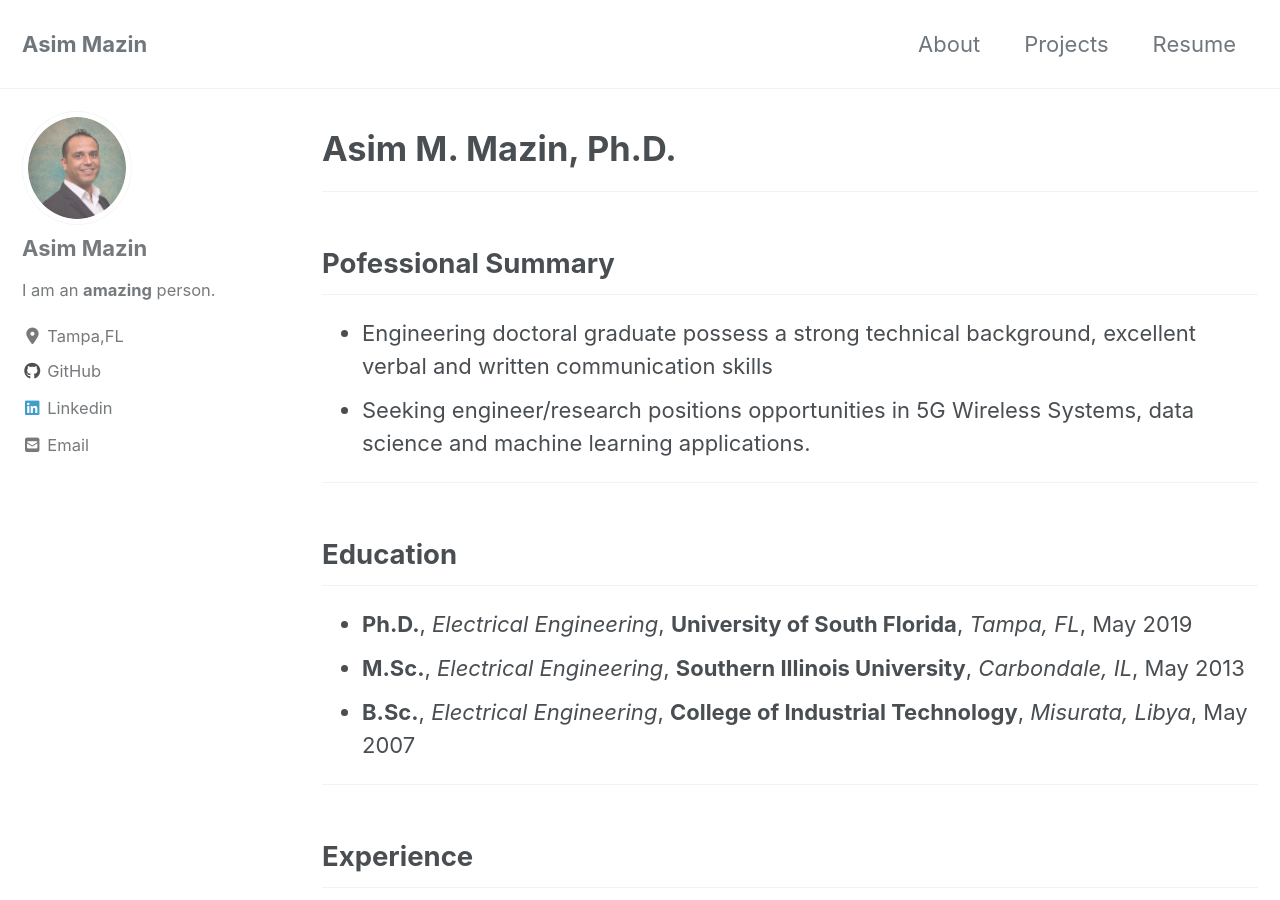
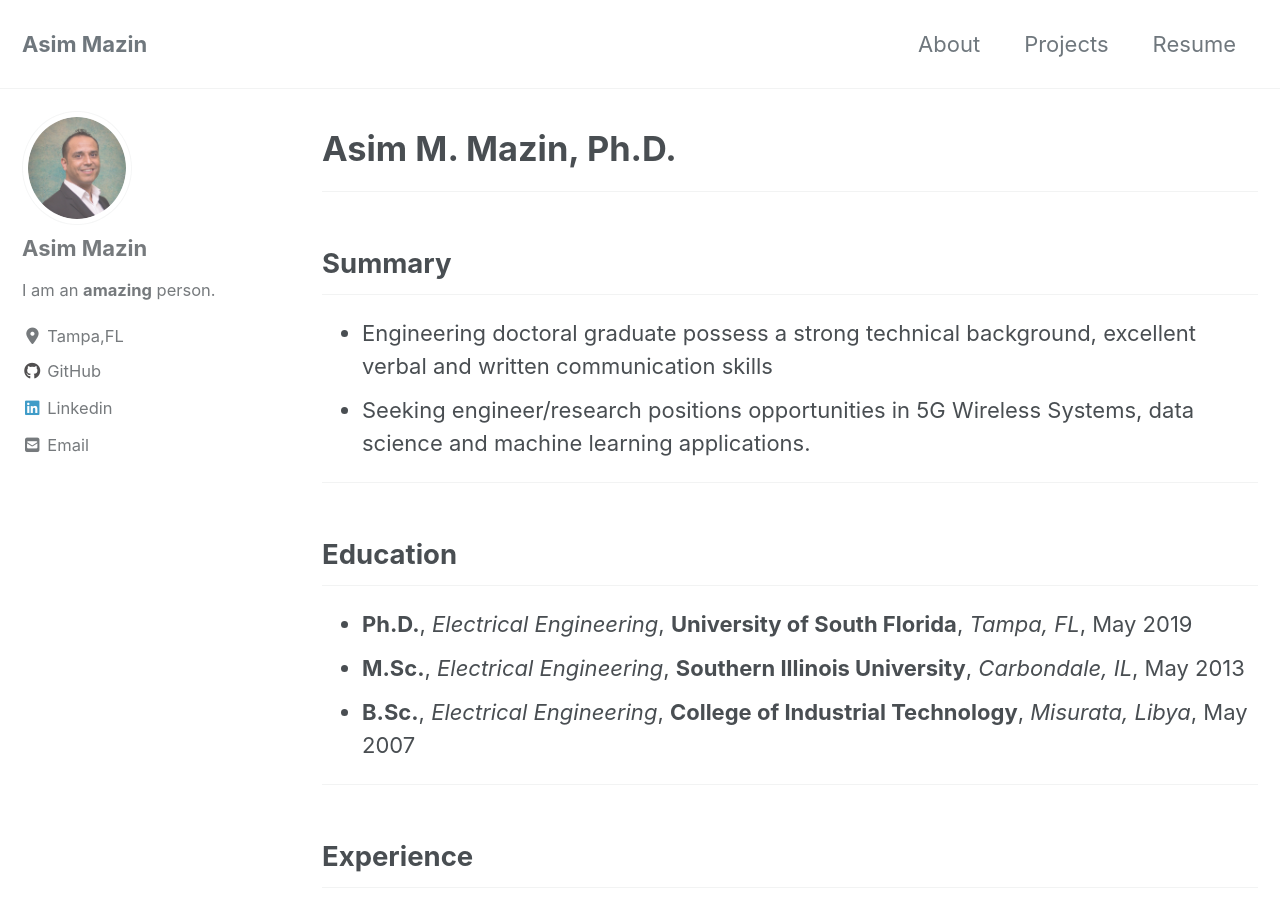
Before and after one commit to AsimMazin/Asimmazin.github.io, a Jekyll site: the page built from _pages/Resume.md, in a window 1280 px wide and 900 px high. Built offline with Jekyll 4.4.1, drawn with Linux system fonts in a browser that asks for light colours; cached includes are drawn as plain includes; nearby versions of some CDN libraries.

Commit message:
modifications

```diff
--- a/_pages/Resume.md
+++ b/_pages/Resume.md
@@ -8,7 +8,7 @@ permalink: /Resume/
 # Asim M. Mazin, Ph.D.
 -----------------
 
-## Pofessional Summary
+## Summary {#summary}
 - Engineering doctoral graduate possess a strong technical background, excellent verbal and written communication skills
 - Seeking engineer/research positions opportunities in 5G Wireless Systems, data science and machine learning applications.
 
```
